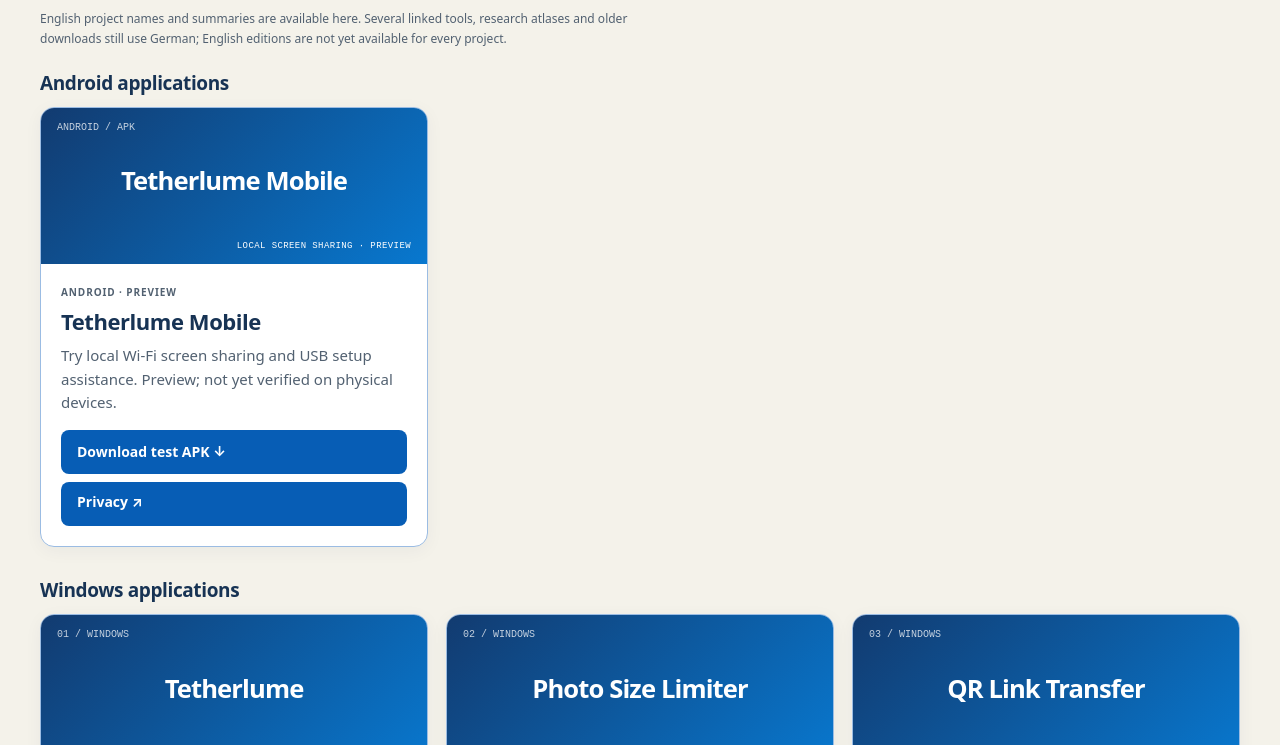
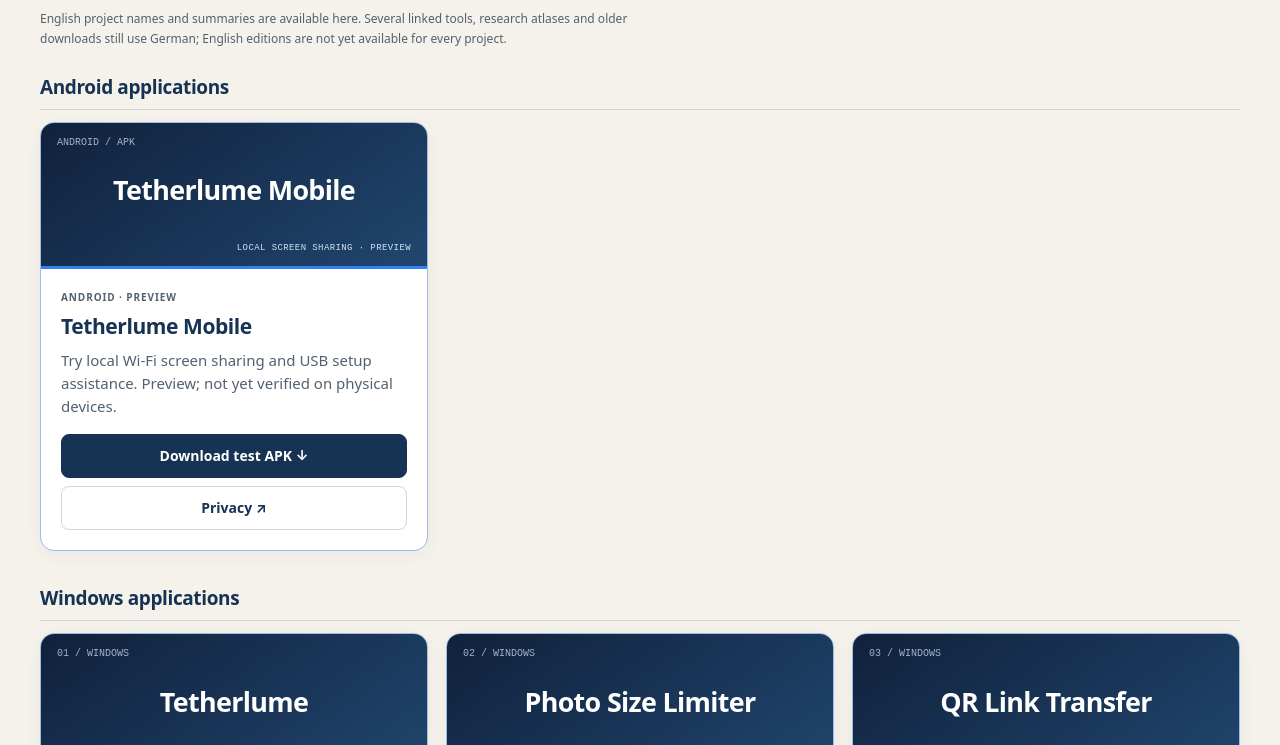
Before and after one commit to MarcelMolitor/MarcelMolitor.github.io, a plain HTML site: page index.html in a window 1280 px wide. Shown: the part 531-1276 px from the top of the page. Drawn offline with Linux system fonts and the light colour scheme; no server answers.

Commit message:
Unify all homepage project artwork and action buttons in MOLITOR navy blue

```diff
--- a/molitor-home.css
+++ b/molitor-home.css
@@ -46,3 +46,22 @@ header{background:#fff;border-bottom:1px solid var(--line);padding:14px 0}
 @media(hover:hover){.project-family .projects .card:hover{border-color:#90a8c1;box-shadow:0 5px 16px #17335412}}
 @media(max-width:600px){.project-family{margin:18px 0 26px}.project-family h3.family-heading{font-size:18px}}
 @media(prefers-reduced-motion:reduce){.project-family .projects .card{transition:none}}
+
+/* Unified homepage identity: same visual grammar for every product family. */
+:root{--ink:#173354;--paper:#f4f2ea;--muted:#526171;--line:#cbd5df}
+.project-family{margin:28px 0 36px}
+.project-family .family-heading{font-size:20px;letter-spacing:-.025em;padding-bottom:10px;border-bottom:1px solid var(--line)}
+.projects .card[data-family] .visual{background:linear-gradient(145deg,#10213b,#21466f);color:#fff;height:146px;border-bottom:3px solid #347ff5}
+.projects .card[data-family] .visual .word{font-size:clamp(20px,2.1vw,27px);font-weight:730;letter-spacing:-.025em}
+.projects .card[data-family] .visual svg{opacity:.35}
+.projects .card[data-family] .visual .index,.projects .card[data-family] .visual .caption{color:#d1e2f6}
+.projects .card[data-family] .body{padding:20px;flex:1}
+.projects .card[data-family] h4{font-family:inherit;font-weight:720;font-size:21px;line-height:1.24}
+.projects .card[data-family] .cardlink{background:#173354;color:#fff;border:1px solid #173354;border-radius:8px;min-height:44px;padding:10px 12px;justify-content:center;text-align:center}
+.projects .card[data-family] .cardlink:hover{background:#245080;color:white;text-decoration:none}
+.projects .card[data-family] .cardlink+.cardlink{background:white;color:#173354;border-color:#cbd5df}
+#android-apps .projects{grid-template-columns:repeat(3,minmax(0,1fr))}
+#android-apps .card{grid-column:span 1}
+.book-card .button{background:#173354;border-radius:8px;min-height:44px}
+@media(max-width:950px){#android-apps .projects{grid-template-columns:repeat(2,minmax(0,1fr))}}
+@media(max-width:600px){#android-apps .projects{grid-template-columns:minmax(0,1fr)}.projects .card[data-family] .visual{height:138px}.projects .card[data-family] .body{padding:18px}}
```
